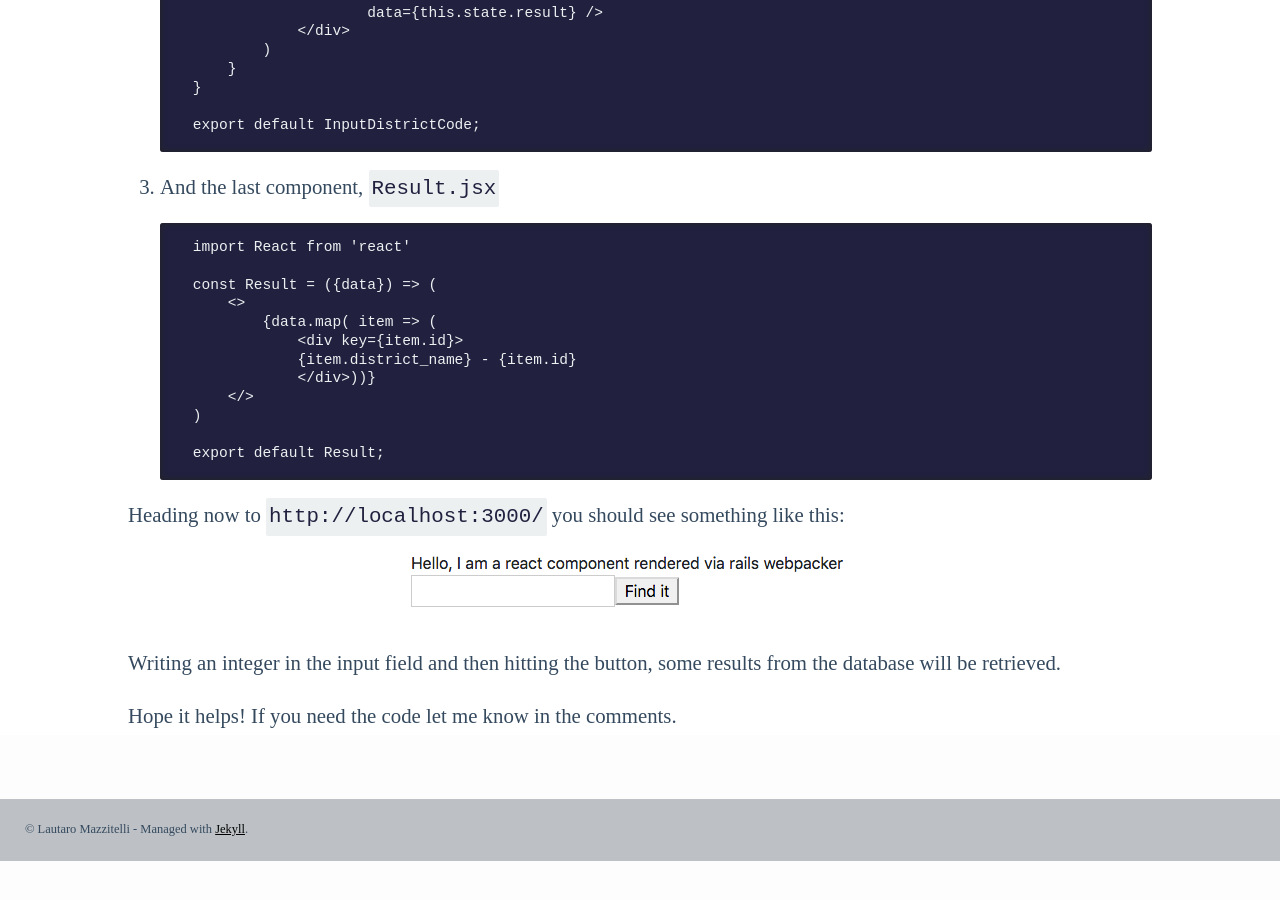
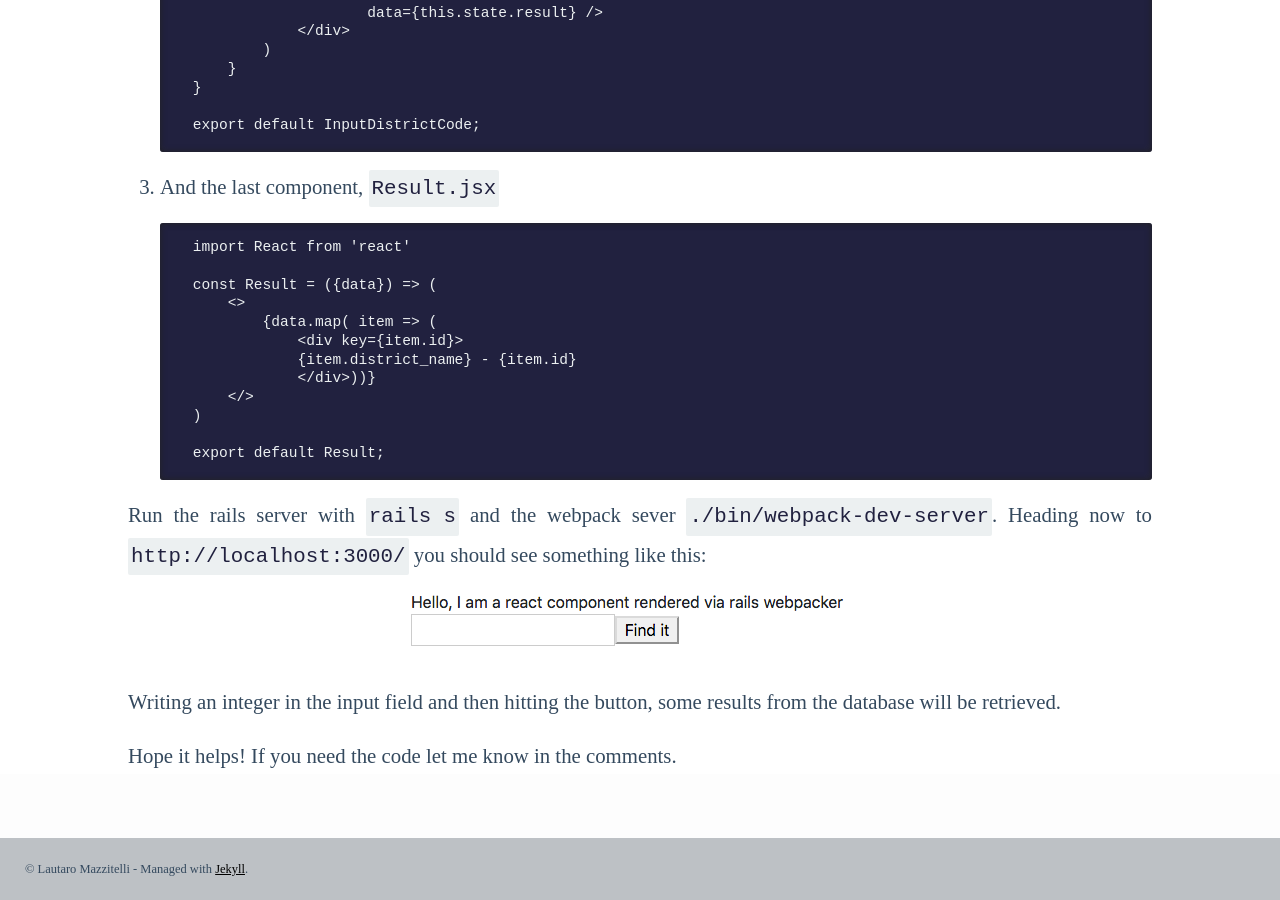
Before and after one commit to mazzi/mazzi.github.com, a Jekyll site: the page built from _posts/2019-08-07-PoC-RoR-React-and-csv.md, in a window 1280 px wide and 900 px high, scrolled down 3574 px. Built offline with Jekyll 4.4.1, drawn with Linux system fonts in a browser that asks for light colours; comment, search, counter and statistics services are not loaded; before the commit the page ends 4435 px from its top, so only the background shows below that.

Commit message:
Starting servers missing

```diff
--- a/_posts/2019-08-07-PoC-RoR-React-and-csv.md
+++ b/_posts/2019-08-07-PoC-RoR-React-and-csv.md
@@ -152,7 +152,7 @@ Let's create the namespace for the routes.
 
         export default Result;
 
-Heading now to `http://localhost:3000/` you should see something like this:
+Run the rails server with `rails s` and the webpack sever `./bin/webpack-dev-server`. Heading now to `http://localhost:3000/` you should see something like this:
 
 <img src="/images/2019/2019-08-07-form.png" alt="Simple form in React and RoR" class="center" />
 
```
